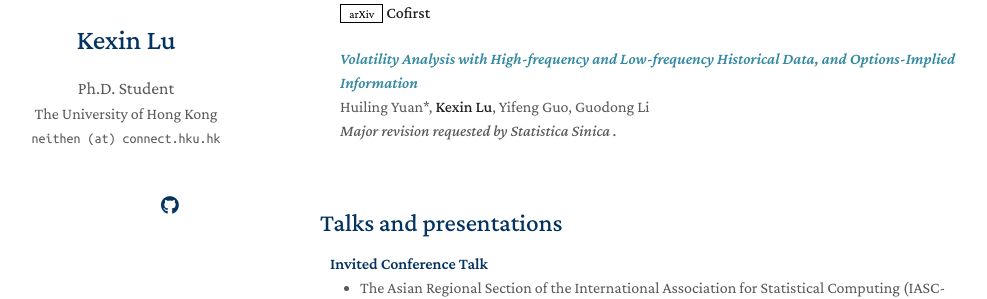
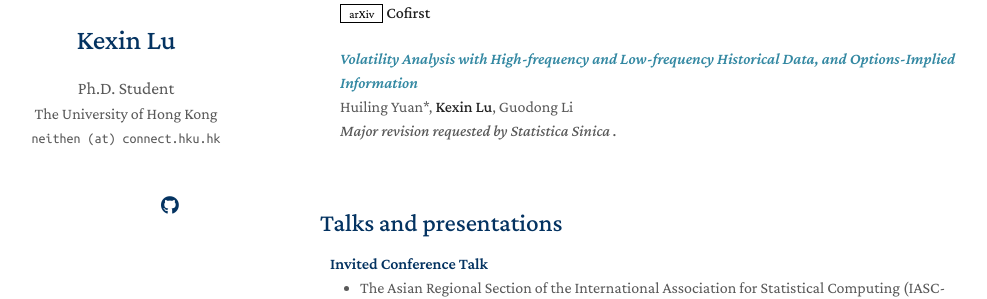
Before and after one commit to neithen-Lu/minimal-light, a Jekyll site: the page built from index.md, in a window 1280 px wide and 900 px high, scrolled down 501 px. Shown: the part 162-461 px from the top of the window, without its empty margins (150-1137 px from the left). Built offline with Jekyll 4.4.1, drawn with Linux system fonts in a browser that asks for light colours; nearby versions of some CDN libraries; a style sheet for code colours, icons or effects is not loaded; our own code applies the rules of GitHub Pages for plain Markdown files.

Commit message:
Update publications.md

```diff
--- a/_includes/publications.md
+++ b/_includes/publications.md
@@ -52,7 +52,7 @@
   <div class="col-sm-9" style="position: relative;padding-right: 15px;padding-left: 20px;">
     <div class="title"><i style="color:#3388A2">Volatility Analysis with High-frequency and Low-frequency
 Historical Data, and Options-Implied Information</i></div>
-    <div class="author">Huiling Yuan*, <strong>Kexin Lu</strong>, Yifeng Guo, Guodong Li</div>
+    <div class="author">Huiling Yuan*, <strong>Kexin Lu</strong>, Guodong Li</div>
     <div class="periodical"><em>Major revision requested by <i> Statistica Sinica </i>.</em></div>
   </div>
 </div>
```
